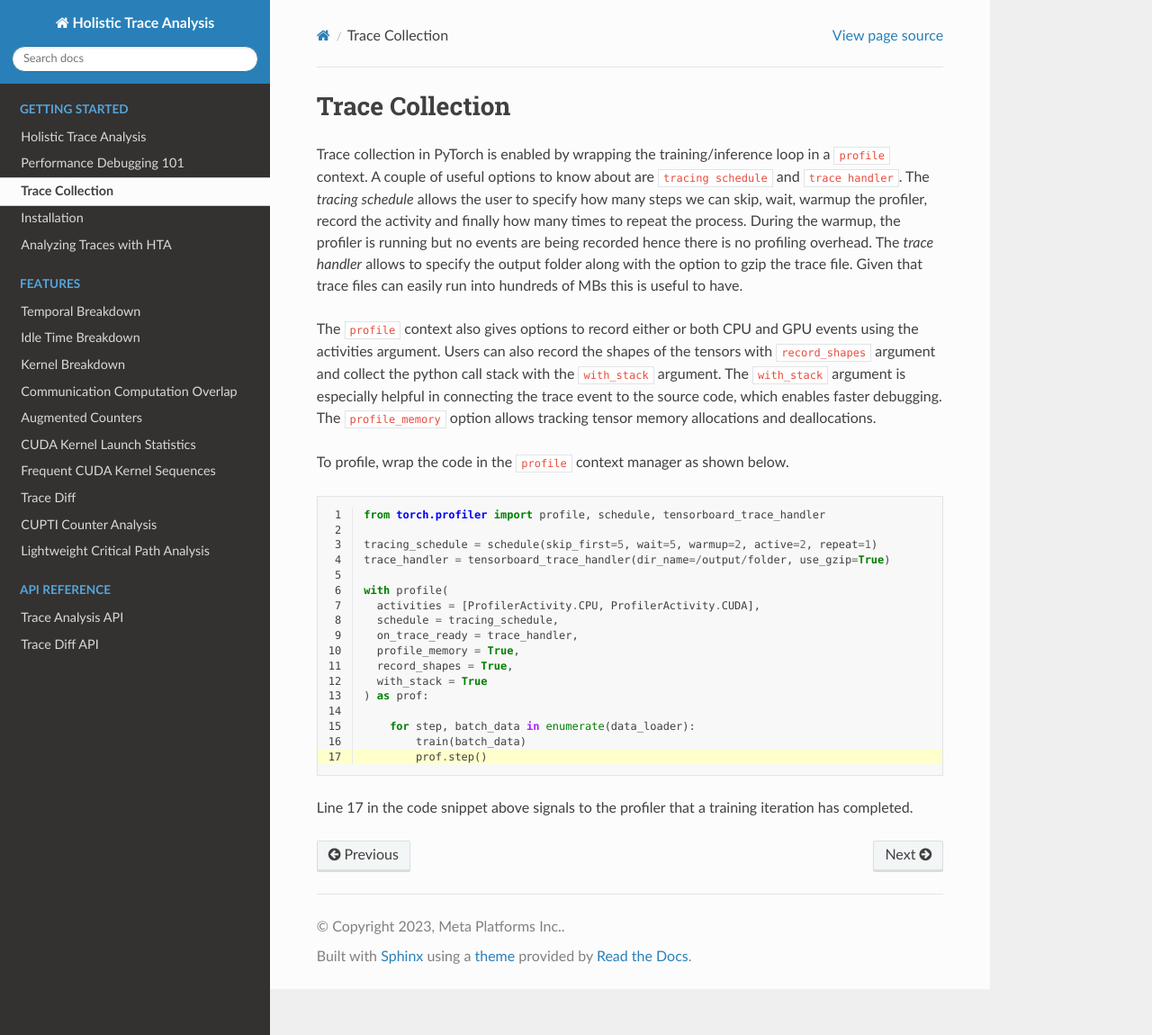
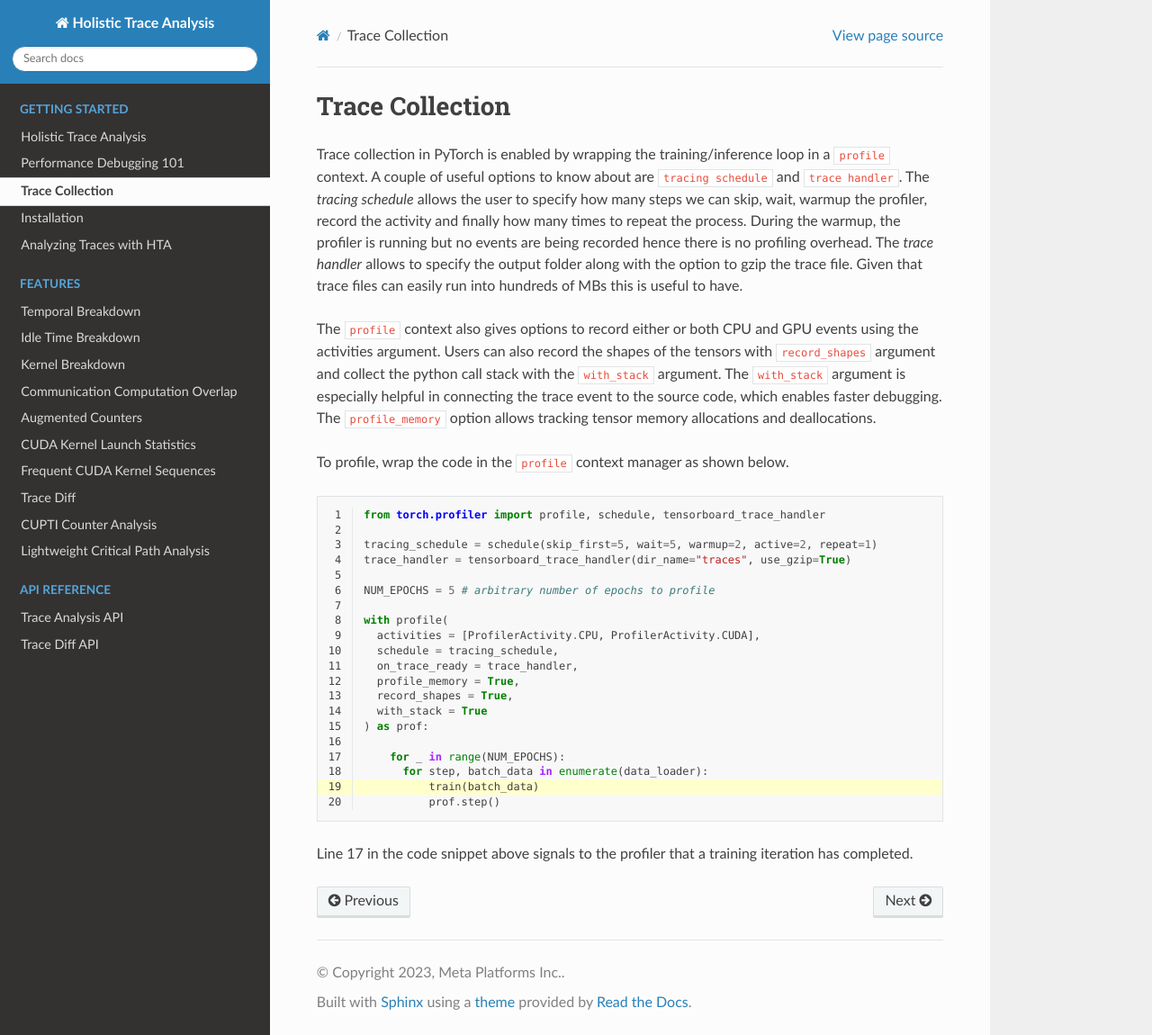
Before and after one commit to facebookresearch/HolisticTraceAnalysis, a Sphinx documentation site: the page built from docs/source/intro/trace_collection.rst, in a window 1280 px wide and 1150 px high. Shown: the whole window at 90% size. Built offline with Sphinx 7.4.7 and the Read the Docs theme 2.0.0, drawn with Linux system fonts in a browser that asks for light colours.

Commit message:
updated trace collection documentation

```diff
--- a/docs/source/intro/trace_collection.rst
+++ b/docs/source/intro/trace_collection.rst
@@ -23,12 +23,14 @@ To profile, wrap the code in the ``profile`` context manager as shown below.
 
 .. code-block:: python
     :linenos:
-    :emphasize-lines: 17
+    :emphasize-lines: 19
 
     from torch.profiler import profile, schedule, tensorboard_trace_handler
 
     tracing_schedule = schedule(skip_first=5, wait=5, warmup=2, active=2, repeat=1)
-    trace_handler = tensorboard_trace_handler(dir_name=/output/folder, use_gzip=True)
+    trace_handler = tensorboard_trace_handler(dir_name="traces", use_gzip=True)
+
+    NUM_EPOCHS = 5 # arbitrary number of epochs to profile
 
     with profile(
       activities = [ProfilerActivity.CPU, ProfilerActivity.CUDA],
@@ -39,9 +41,10 @@ To profile, wrap the code in the ``profile`` context manager as shown below.
       with_stack = True
     ) as prof:
 
-        for step, batch_data in enumerate(data_loader):
-            train(batch_data)
-            prof.step()
+        for _ in range(NUM_EPOCHS):
+          for step, batch_data in enumerate(data_loader):
+              train(batch_data)
+              prof.step()
 
 Line 17 in the code snippet above signals to the profiler that a training
 iteration has completed.
```
Also changed, not shown: README.md (+26 -1 lines).
